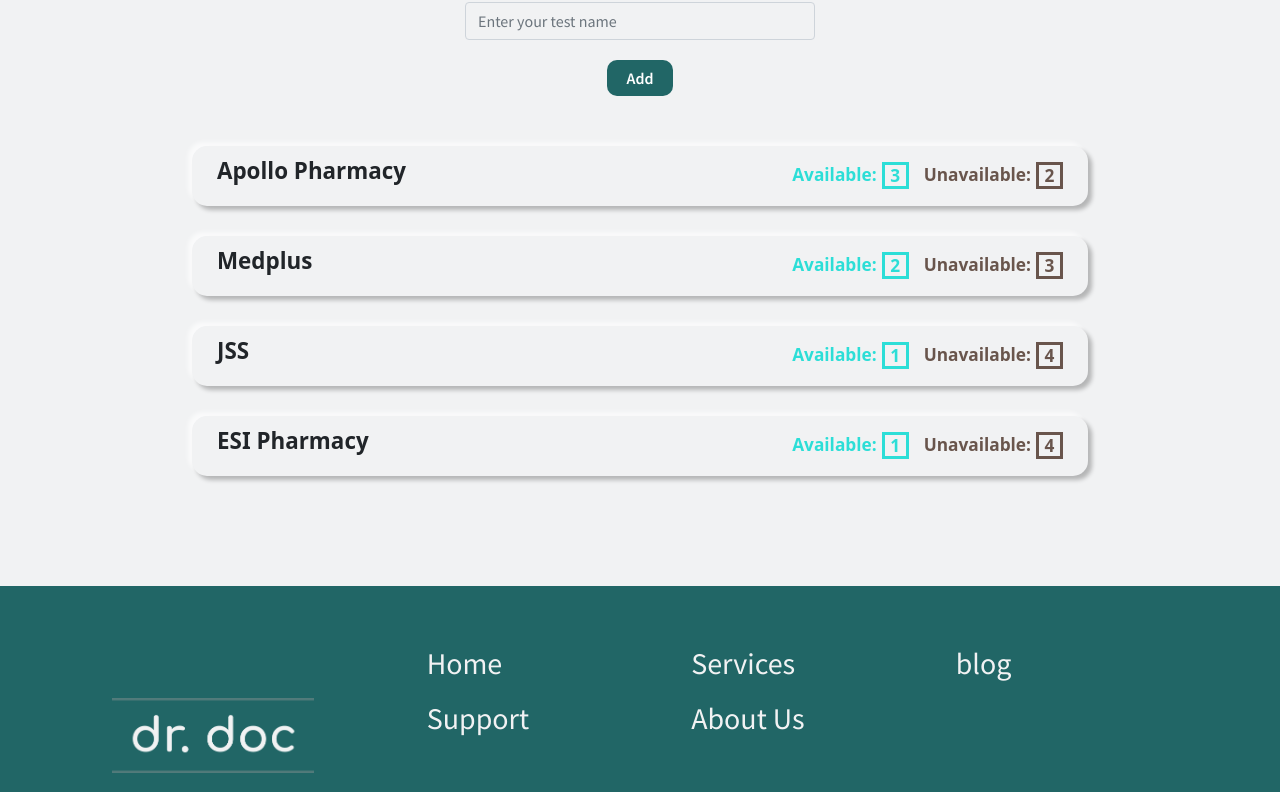
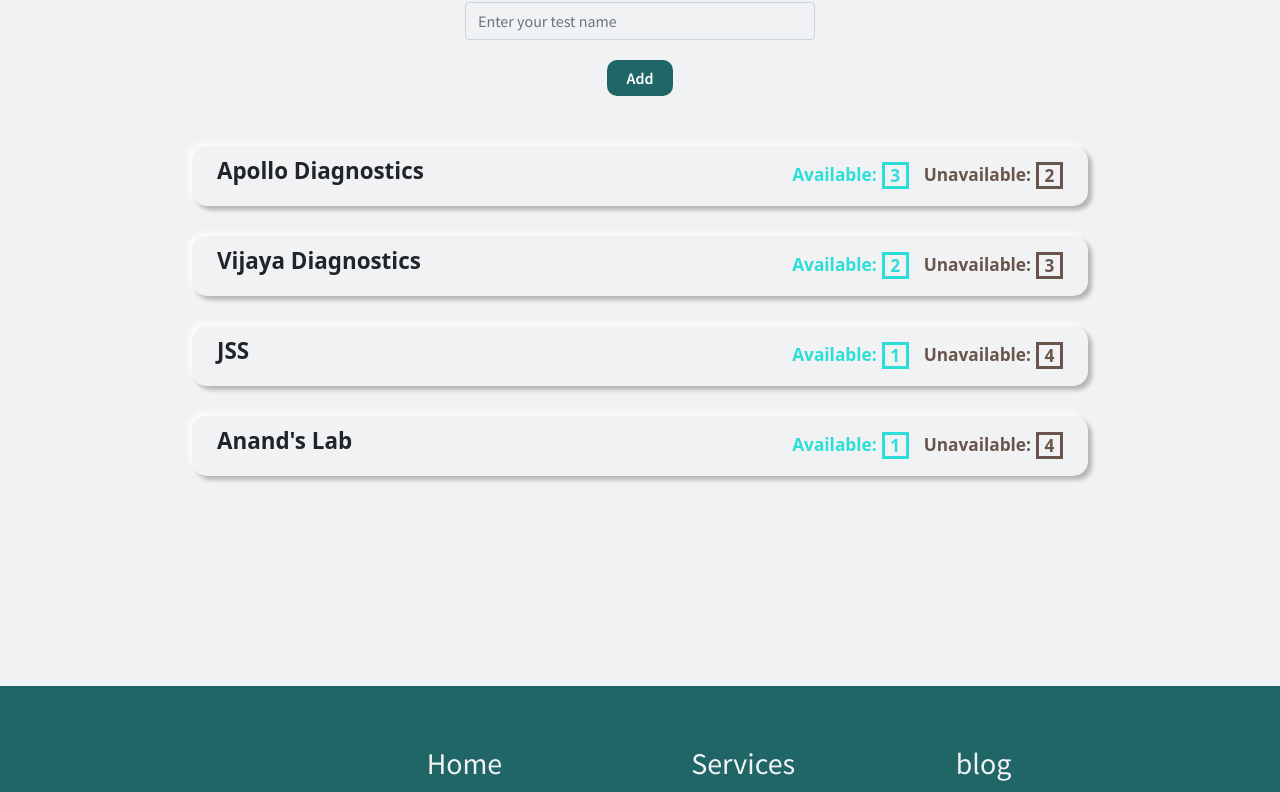
Before and after one commit to ChetanKrishna07/Dr-Doc, a React (Create React App) app: page /diagnostics in a window 1280 px wide. Shown: the part 449-1241 px from the top of the page. Built offline with nearby package versions, Linux system fonts and the light colour scheme.

Commit message:
Style scroll bar, complete store design

```diff
--- a/src/App.css
+++ b/src/App.css
@@ -3,3 +3,21 @@
   margin: 0px;
   padding: 0px;
 }
+
+::-webkit-scrollbar {
+  width: 5px;
+  height: 5px;
+}
+
+::-webkit-scrollbar-track {
+  background: #ffffff;
+}
+
+::-webkit-scrollbar-thumb {
+  background: #dbdbdb;
+  border-radius: 15px;
+}
+
+::-webkit-scrollbar-thumb:hover {
+  background: rgb(167, 167, 167);
+}
--- a/src/Components/Footer.jsx
+++ b/src/Components/Footer.jsx
@@ -17,7 +17,7 @@
         display: 'grid',
         gridTemplateColumns: 'repeat(3, 1fr)',
         gridTemplateRows: 'repeat(3, 1fr)',
-        marginTop: '100px'
+        marginTop: '200px'
     }
 
     const leftStyle = {
--- a/src/Components/Store.jsx
+++ b/src/Components/Store.jsx
@@ -1,8 +1,14 @@
 import React from 'react'
+import { resolvePath } from 'react-router'
 import Colors from '../colorsPallate'
 
 const Store = (props) => {
 
+    let medicinesAvail = ['Med 1', 'Med 2', 'Med 3']
+    let medicinesUnavail = ['Med 4', 'Med 5']
+    let address = ['flat # 102, Classic Avenue', 'Street # 4, Czech Colony', 'Sanathnagar', 'Hyderbad - 500018']
+    let phone = '+919999999999'
+    let website = 'www.superdoc.com'
     const [showInfo, setShow] = React.useState(false)
     const headerStyles = {
         backgroundColor: Colors.bg,
@@ -17,7 +23,8 @@
         boxShadow: '4px 4px 4px rgba(0, 0, 0, 0.25), -4px -4px 4px rgba(255, 255, 255, 0.65)',
         marginTop: '20px',
         cursor: 'pointer',
-        transition: '0.3s'
+        transition: '0.3s',
+        overflowX: 'auto'
     }
 
     const available = {
@@ -35,6 +42,11 @@
         display: 'flex'
     }
 
+    const headings = {
+        fontWeight: 600,
+        fontSize: '1.08em',
+        display: 'flex'
+    }
     const Anum = {
         border: '3px solid',
         borderColor: Colors.secondary,
@@ -59,7 +71,8 @@
 
     const infoStyle = {
         backgroundColor: Colors.bg,
-        display: 'flex',
+        display: 'grid',
+        gridTemplateColumns: '1fr 1fr 1fr 1fr',
         width: '70%',
         height: showInfo ? '200px' : '0px',
         margin: 'auto',
@@ -71,8 +84,55 @@
         marginTop: showInfo ? '10px' : '10px',
         marginBottom: showInfo ? '30px' : '0px',
         cursor: 'pointer',
-        transition: '0.3s'
+        transition: '0.3s',
+        overflow: 'auto',
+        textAlign: 'left'
     }
+
+    const infoAvailable = {
+        gridColumn: '1/2',
+        display: 'flex',
+        alignContent: 'flex-start',
+        width: '100%',
+        height: '100%',
+        paddingTop: '25px',
+        flexDirection: 'column'
+    }
+
+    const infoUnavailable = {
+        gridColumn: '2/3',
+        display: 'flex',
+        alignContent: 'flex-start',
+        width: '100%',
+        height: '100%',
+        paddingTop: '25px',
+        flexDirection: 'column'
+    }
+
+    const infoAddress = {
+        gridColumn: '3/4',
+        display: 'flex',
+        alignContent: 'flex-start',
+        height: '100%',
+        paddingTop: '25px',
+        flexDirection: 'column'
+    }
+
+    const infoPhWeb = {
+        gridColumn: '4/5',
+        display: 'flex',
+        alignContent: 'flex-start',
+        width: '100%',
+        height: '100%',
+        paddingTop: '25px',
+        flexDirection: 'column'
+    }
+
+    const addLine = {
+        fontSize: '0.8em',
+        margin: '0px'
+    }
+
 
     return (
         <div>
@@ -88,7 +148,31 @@
                 </div>
             </div>
             <div style={infoStyle}>
-
+                <div style={infoAvailable}>
+                    <h1 style={available}>Available :</h1>
+                    {props.availableList.map((med) => {
+                        return <p>{med}</p>
+                    })}
+                </div>
+                <div style={infoUnavailable}>
+                    <h1 style={unavailable}>Unavailable :</h1>
+                    {props.unavailableList.map((med) => {
+                        return <p>{med}</p>
+                    })}
+                </div>
+                <div style={infoAddress}>
+                    <h1 style={headings}>Address :</h1>
+                    {address.slice(0, -1).map((med) => {
+                        return <p style={addLine}>{med},</p>
+                    })}
+                    <p style={addLine}>{address.slice(-1)}</p>
+                </div>
+                <div style={infoPhWeb}>
+                    <h1 style={headings}>Phone number :</h1>
+                    <p>{phone}</p>
+                    <h1 style={headings}>Website :</h1>
+                    {website}
+                </div>
             </div>
         </div>
     )
--- a/src/pages/diagnostics.js
+++ b/src/pages/diagnostics.js
@@ -56,10 +56,10 @@
                     handleClick={deleteItem}
                 />
             ))}
-            <Store storeName="Apollo Pharmacy" available="3" unavailable="2" />
-            <Store storeName="Medplus" available="2" unavailable="3" />
-            <Store storeName="JSS" available="1" unavailable="4" />
-            <Store storeName="ESI Pharmacy" available="1" unavailable="4" />
+            <Store storeName="Apollo Diagnostics" available="3" unavailable="2" availableList = {['test 1', 'test 2', 'test 3']} unavailableList = {['test 4', 'test 5']}/>
+            <Store storeName="Vijaya Diagnostics" available="2" unavailable="3" availableList = {['test 1', 'test 2']} unavailableList = {['test 3', 'test 4', 'test 5']}/>
+            <Store storeName="JSS" available="1" unavailable="4" availableList = {['test 1']} unavailableList = {['test 2', 'test 3', 'test 4', 'test 5']}/>
+            <Store storeName="Anand's Lab" available="1" unavailable="4" availableList = {['test 2']} unavailableList = {['test 1','test 3','test 4', 'test 5']}/>
 
         </div>
     );
--- a/src/pages/medicines.js
+++ b/src/pages/medicines.js
@@ -55,10 +55,10 @@
                     handleClick={deleteItem}
                 />
             ))}
-            <Store storeName="Apollo Pharmacy" available="3" unavailable="2" />
-            <Store storeName="Medplus" available="2" unavailable="3" />
-            <Store storeName="JSS" available="1" unavailable="4" />
-            <Store storeName="ESI Pharmacy" available="1" unavailable="4" />
+            <Store storeName="Apollo Pharmacy" available="3" unavailable="2" availableList = {['med 1', 'med 2', 'med 3']} unavailableList = {['med 4', 'med 5']}/>
+            <Store storeName="Medplus" available="2" unavailable="3" availableList = {['med 1', 'med 2']} unavailableList = {['med 3', 'med 4', 'med 5']}/>
+            <Store storeName="JSS" available="1" unavailable="4" availableList = {['med 1']} unavailableList = {['med 2', 'med 3', 'med 4', 'med 5']}/>
+            <Store storeName="ESI Pharmacy" available="1" unavailable="4" availableList = {['med 2']} unavailableList = {['med 1','med 3','med 4', 'med 5']}/>
         </div>
     );
 }
```
